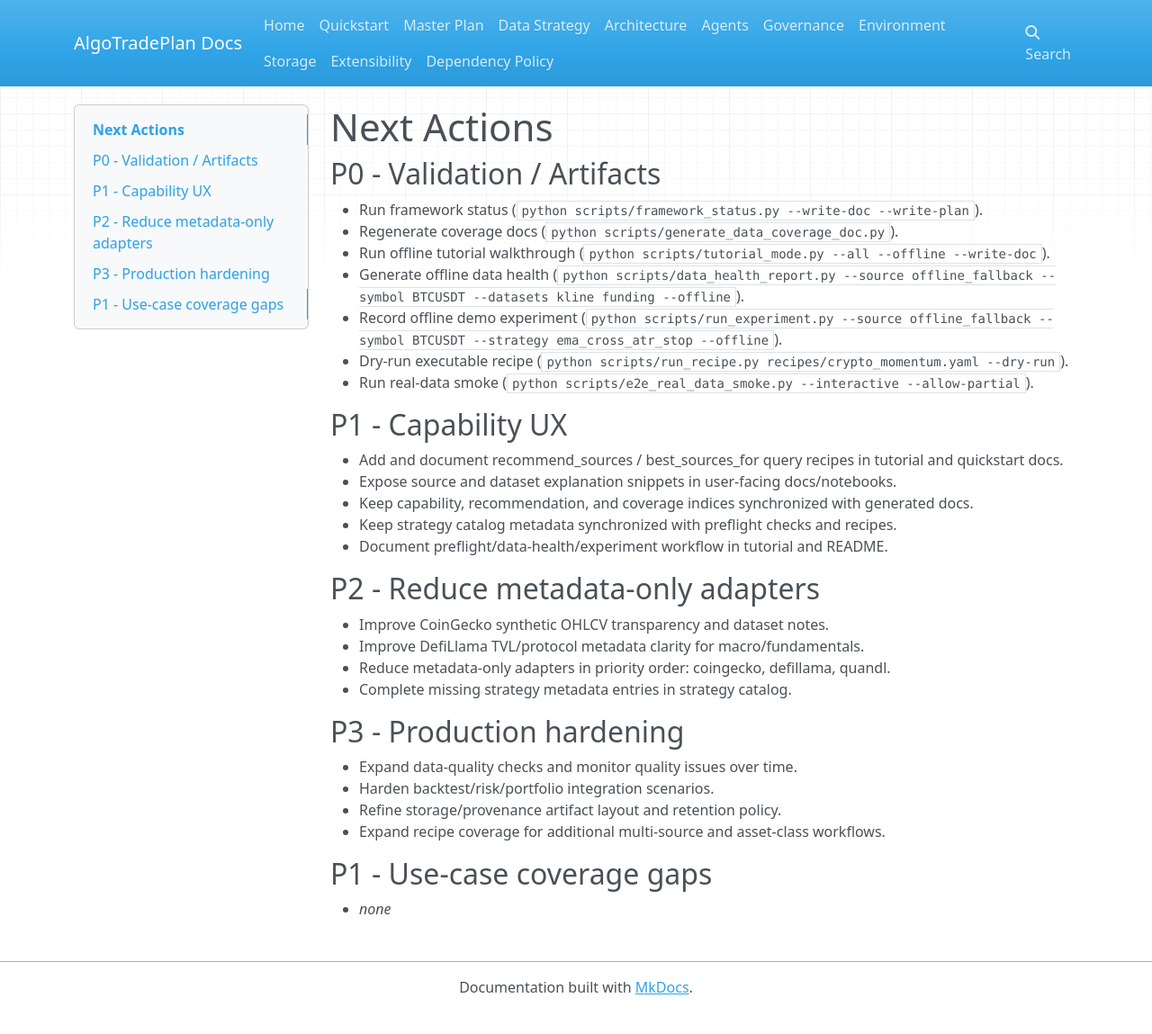
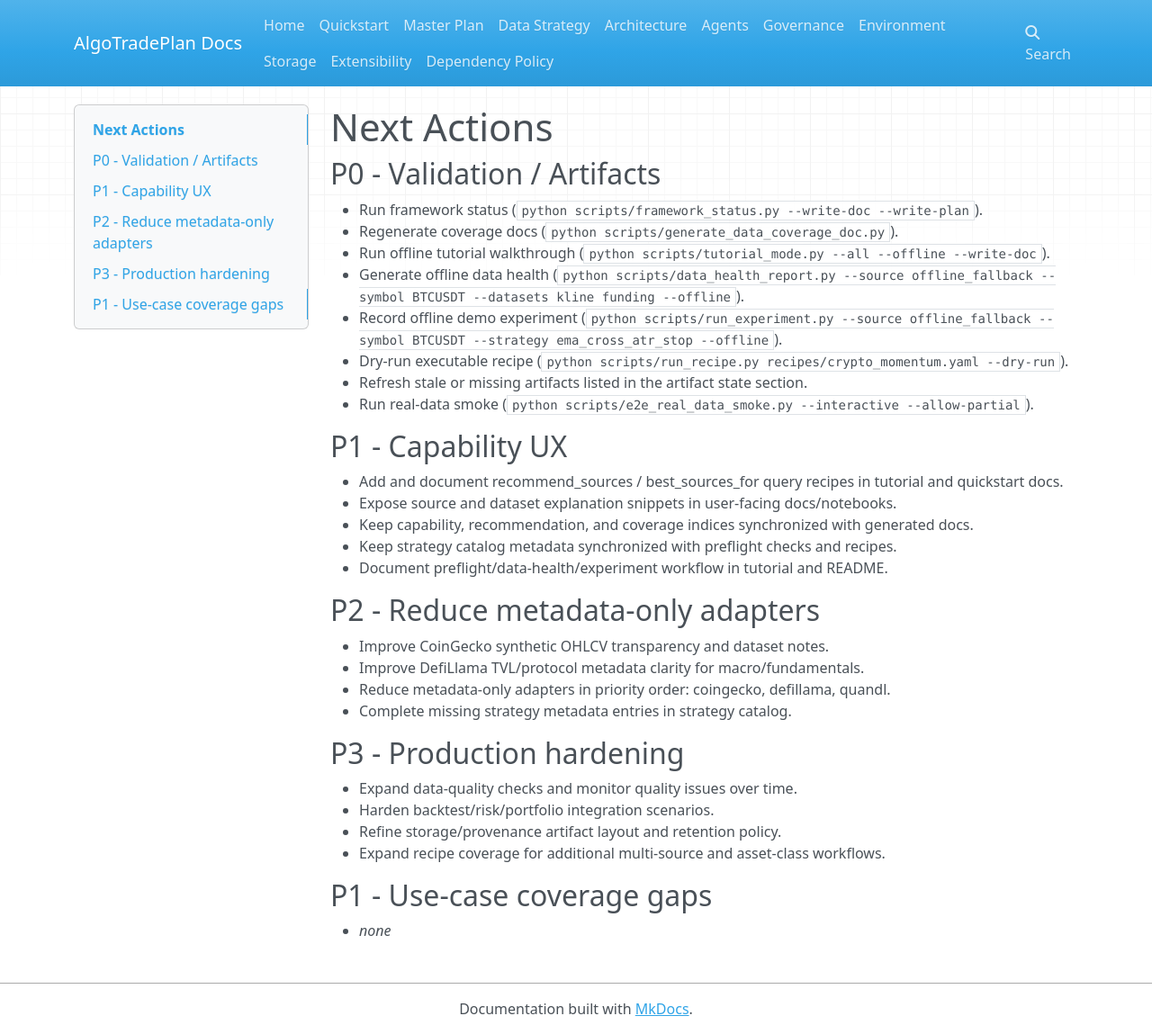
Before and after one commit to develooper1994/AlgoTradePlan, an MkDocs documentation site: the page built from docs/next_actions.md, in a window 1280 px wide and 1149 px high. Shown: the whole window at 90% size. Built offline with MkDocs 1.6.1, drawn with Linux system fonts in a browser that asks for light colours; nearby versions of some CDN libraries.

Commit message:
chore: start optimization and refactor plan
Agent-Logs-Url: https://github.com/develooper1994/AlgoTradePlan/sessions/c30f61f1-a9be-4339-8a0f-8c81f8a0a5ce

Co-authored-by: develooper1994 <11412546+develooper1994@users.noreply.github.com>

```diff
--- a/docs/next_actions.md
+++ b/docs/next_actions.md
@@ -7,6 +7,7 @@
 - Generate offline data health (`python scripts/data_health_report.py --source offline_fallback --symbol BTCUSDT --datasets kline funding --offline`).
 - Record offline demo experiment (`python scripts/run_experiment.py --source offline_fallback --symbol BTCUSDT --strategy ema_cross_atr_stop --offline`).
 - Dry-run executable recipe (`python scripts/run_recipe.py recipes/crypto_momentum.yaml --dry-run`).
+- Refresh stale or missing artifacts listed in the artifact state section.
 - Run real-data smoke (`python scripts/e2e_real_data_smoke.py --interactive --allow-partial`).
 
 ## P1 - Capability UX
```
